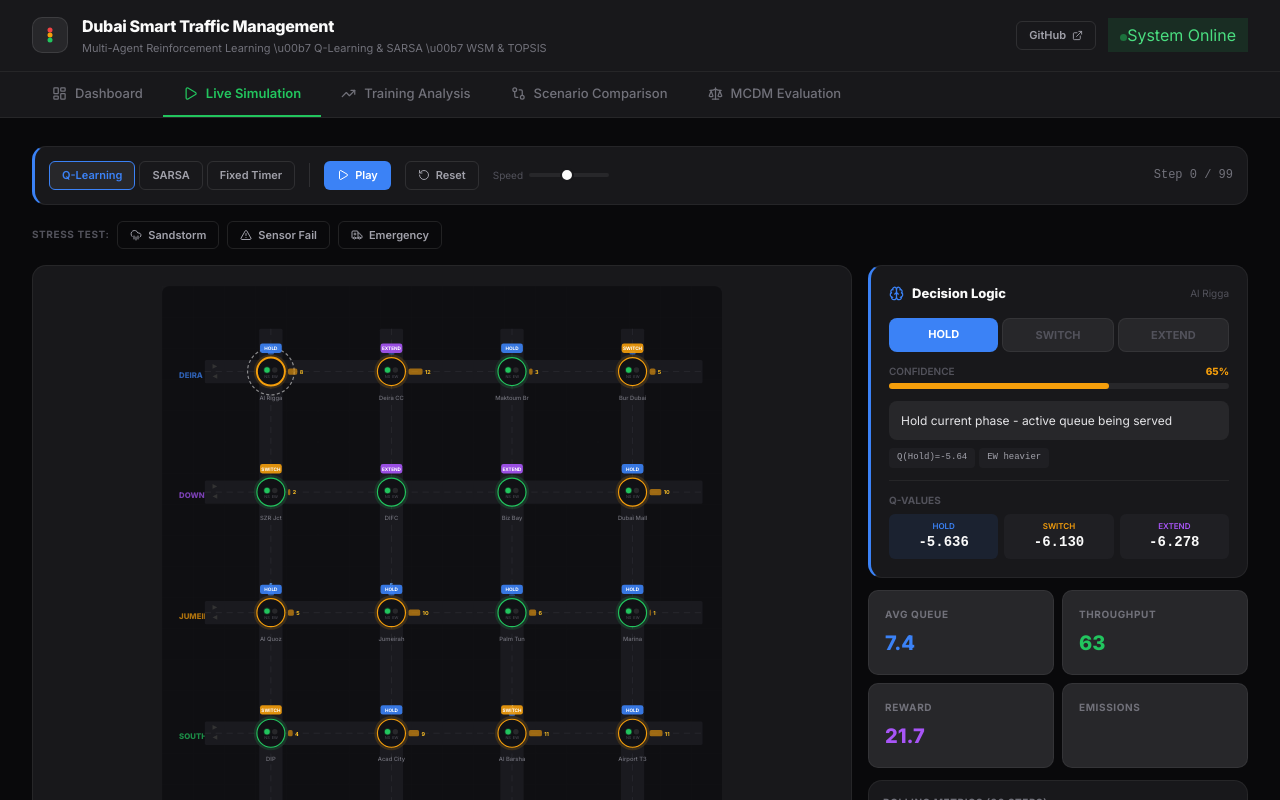
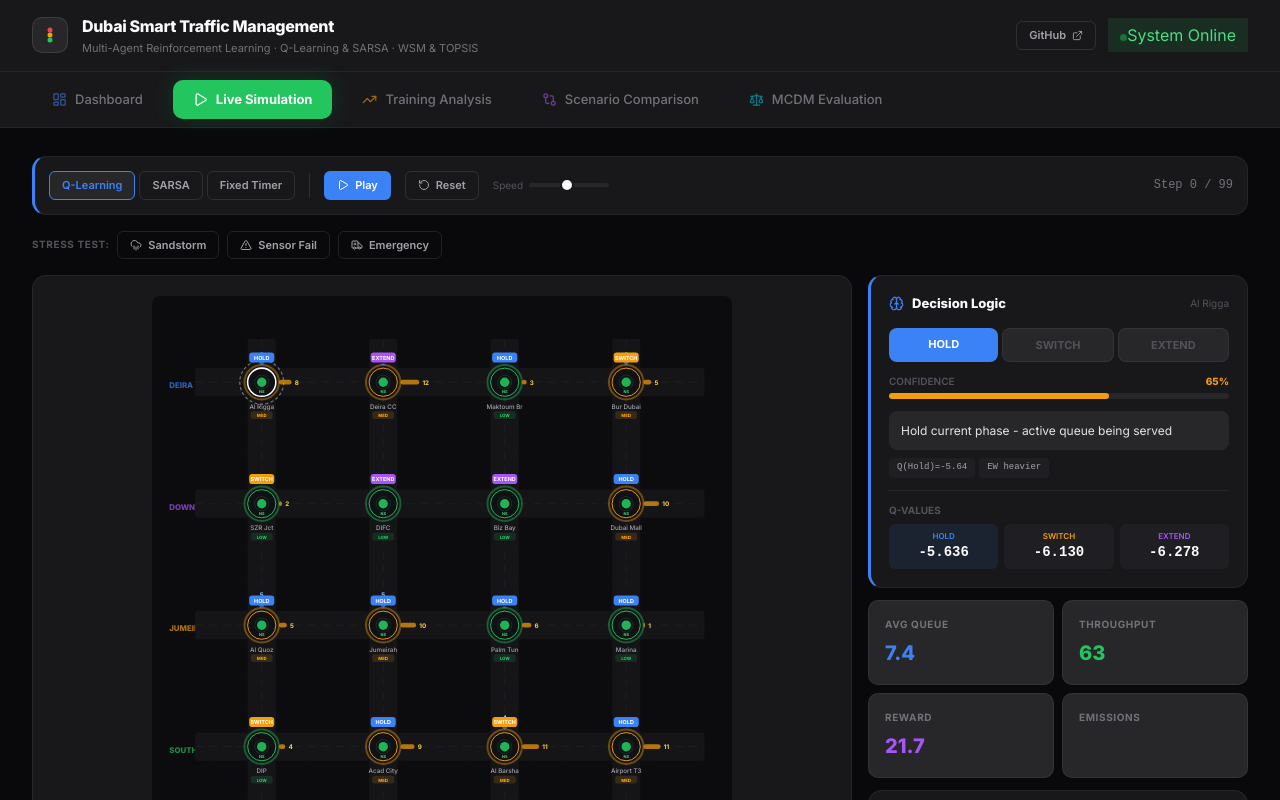
Before and after one commit to KartikJoshi23/smart-traffic-management, a React (Vite) app in the folder dashboard/: page / in a window 1280 px wide. Both pictures are taken after a click on the button "Live Simulation". Shown: the top 800 px of the page. Built offline with nearby package versions, Linux system fonts and the light colour scheme.

Commit message:
Fix: unicode literal, pill navbar, cleaner SVG intersections

```diff
--- a/dashboard/src/App.jsx
+++ b/dashboard/src/App.jsx
@@ -58,7 +58,7 @@
                 Dubai Smart Traffic Management
               </h1>
               <p style={{ fontSize: 11, color: "var(--text-muted)", marginTop: 2 }}>
-                Multi-Agent Reinforcement Learning \u00b7 Q-Learning & SARSA \u00b7 WSM & TOPSIS
+                Multi-Agent Reinforcement Learning {String.fromCharCode(183)} Q-Learning & SARSA {String.fromCharCode(183)} WSM & TOPSIS
               </p>
             </div>
           </div>
@@ -75,14 +75,14 @@
         </div>
       </header>
 
-      {/* Navigation - each tab colored */}
+      {/* Navigation - pill tabs */}
       <nav style={{ background: "var(--bg-card)", borderBottom: "1px solid var(--border-dim)" }}>
-        <div style={{ maxWidth: 1480, margin: "0 auto", padding: "0 32px", display: "flex", gap: 0 }}>
+        <div style={{ maxWidth: 1480, margin: "0 auto", padding: "0 28px", display: "flex", gap: 2, alignItems: "center" }}>
           {TABS.map(t => (
             <button key={t.id} onClick={() => setTab(t.id)}
               className={"nav-tab" + (tab === t.id ? " active" : "")}
               style={{ "--accent-color": t.color }}>
-              <t.icon size={15} style={{ color: tab === t.id ? t.color : undefined }}/>
+              <t.icon size={15} style={{ color: tab === t.id ? "white" : t.color, opacity: tab === t.id ? 1 : 0.6 }}/>
               {t.label}
             </button>
           ))}
--- a/dashboard/src/components/LiveSimulation.jsx
+++ b/dashboard/src/components/LiveSimulation.jsx
@@ -140,9 +140,9 @@
       <div style={{ display: "grid", gridTemplateColumns: "1fr 380px", gap: 16 }}>
         {/* SVG Grid */}
         <div className="card" style={{ padding: 20 }}>
-          <svg viewBox="0 0 720 720" style={{ width: "100%", maxHeight: 560, borderRadius: 10 }}>
+          <svg viewBox="0 0 740 740" style={{ width: "100%", maxHeight: 580, borderRadius: 10 }}>
             {/* Background */}
-            <rect width="720" height="720" fill="#0f0f12" rx="10"/>
+            <rect width="740" height="740" fill="#0c0c0f" rx="10"/>
 
             {/* Grid pattern */}
             <defs>
@@ -150,10 +150,10 @@
                 <path d="M 40 0 L 0 0 0 40" fill="none" stroke="rgba(255,255,255,0.02)" strokeWidth="0.5"/>
               </pattern>
             </defs>
-            <rect width="720" height="720" fill="url(#gridP)"/>
+            <rect width="740" height="740" fill="url(#gridP)"/>
 
             {/* Sandstorm overlay */}
-            {chaos.sand && <rect width="720" height="720" fill="rgba(245,158,11,0.05)" rx="10"/>}
+            {chaos.sand && <rect width="740" height="740" fill="rgba(245,158,11,0.06)" rx="10"/>}
 
             {/* Zone labels - left side, colored */}
             {ZONES.map((z, i) => (
@@ -164,11 +164,8 @@
             {[0,1,2,3].map(i => {
               const y = 110 + i * 155
               return <g key={"rh"+i}>
-                <rect x={55} y={y-15} width={640} height={30} fill="#1a1a1f" rx="2"/>
-                <line x1={55} y1={y} x2={695} y2={y} stroke="#2a2a30" strokeWidth="1" strokeDasharray="8 6"/>
-                {/* Direction arrows */}
-                <text x={65} y={y-5} fill="#333" fontSize="8" fontFamily="Inter">{String.fromCharCode(9654)}</text>
-                <text x={65} y={y+8} fill="#333" fontSize="8" fontFamily="Inter">{String.fromCharCode(9664)}</text>
+                <rect x={55} y={y-18} width={650} height={36} fill="#151518" rx="3"/>
+                <line x1={55} y1={y} x2={705} y2={y} stroke="rgba(255,255,255,0.06)" strokeWidth="1" strokeDasharray="10 8"/>
               </g>
             })}
 
@@ -176,8 +173,8 @@
             {[0,1,2,3].map(i => {
               const x = 140 + i * 155
               return <g key={"rv"+i}>
-                <rect x={x-15} y={55} width={30} height={640} fill="#1a1a1f" rx="2"/>
-                <line x1={x} y1={55} x2={x} y2={695} stroke="#2a2a30" strokeWidth="1" strokeDasharray="8 6"/>
+                <rect x={x-18} y={55} width={36} height={650} fill="#151518" rx="3"/>
+                <line x1={x} y1={55} x2={x} y2={705} stroke="rgba(255,255,255,0.06)" strokeWidth="1" strokeDasharray="10 8"/>
               </g>
             })}
 
@@ -189,70 +186,75 @@
               const isSel = selInt === i
               const hasFail = chaos.sensor && (i % 3 === step % 3)
               const hasEms = chaos.ems && i === (step % 16)
-              const zoneColor = ZONE_COLORS[row]
+              const isGreenNS = inter.phase === 0
 
               return (
                 <g key={i} onClick={() => setSelInt(i)} style={{ cursor: "pointer" }}>
-                  {/* Selection ring */}
-                  {isSel && <circle cx={cx} cy={cy} r={30} fill="none" stroke="white" strokeWidth={1.5} strokeDasharray="4 3" opacity={0.5}/>}
+                  {/* Selection highlight */}
+                  {isSel && <circle cx={cx} cy={cy} r={28} fill="none" stroke="white" strokeWidth={1.5} strokeDasharray="4 3" opacity={0.4}/>}
 
                   {/* Emergency pulse */}
                   {hasEms && <circle cx={cx} cy={cy} r={26} fill="none" stroke="#3b82f6" strokeWidth={2} opacity={0.6}>
-                    <animate attributeName="r" values="26;34;26" dur="1s" repeatCount="indefinite"/>
-                    <animate attributeName="opacity" values="0.6;0.2;0.6" dur="1s" repeatCount="indefinite"/>
+                    <animate attributeName="r" values="26;36;26" dur="1s" repeatCount="indefinite"/>
+                    <animate attributeName="opacity" values="0.6;0.1;0.6" dur="1s" repeatCount="indefinite"/>
                   </circle>}
 
-                  {/* Congestion glow */}
-                  <circle cx={cx} cy={cy} r={22} fill={cg.bg}/>
+                  {/* Outer congestion ring */}
+                  <circle cx={cx} cy={cy} r={22} fill="none" stroke={cg.color} strokeWidth={2.5} opacity={0.4}/>
 
-                  {/* Main circle */}
-                  <circle cx={cx} cy={cy} r={18} fill="#111115" stroke={cg.color} strokeWidth={isSel ? 2.5 : 1.5}/>
+                  {/* Main node */}
+                  <circle cx={cx} cy={cy} r={18} fill="#111115" stroke={isSel ? "white" : cg.color} strokeWidth={isSel ? 2 : 1.2}/>
 
-                  {/* Traffic light dots inside */}
-                  <circle cx={cx-5} cy={cy-2} r={3.5} fill={inter.phase === 0 ? "#22c55e" : "#27272a"} stroke={inter.phase === 0 ? "#22c55e40" : "none"} strokeWidth={2}/>
-                  <circle cx={cx+5} cy={cy-2} r={3.5} fill={inter.phase === 1 ? "#22c55e" : "#27272a"} stroke={inter.phase === 1 ? "#22c55e40" : "none"} strokeWidth={2}/>
+                  {/* Traffic signal: green for active direction */}
+                  <circle cx={cx} cy={cy} r={6} fill={isGreenNS ? "#22c55e" : "#ef4444"} opacity={0.9}/>
+                  <circle cx={cx} cy={cy} r={9} fill="none" stroke={isGreenNS ? "#22c55e" : "#ef4444"} strokeWidth={0.7} opacity={0.3}/>
 
-                  {/* Phase labels */}
-                  <text x={cx-5} y={cy+8} textAnchor="middle" fill="#52525b" fontSize="5" fontFamily="Inter">NS</text>
-                  <text x={cx+5} y={cy+8} textAnchor="middle" fill="#52525b" fontSize="5" fontFamily="Inter">EW</text>
+                  {/* Direction indicator text */}
+                  <text x={cx} y={cy + 14} textAnchor="middle" fill={isGreenNS ? "#4ade80" : "#f87171"} fontSize="5" fontWeight="700" fontFamily="Inter">{isGreenNS ? "NS" : "EW"}</text>
 
-                  {/* NS Queue bar (upward) */}
+                  {/* NS Queue bar (upward from intersection) */}
                   {inter.queue_ns > 0 && <>
-                    <rect x={cx-4} y={cy - 22 - Math.min(inter.queue_ns * 1.5, 40)} width={8} height={Math.min(inter.queue_ns * 1.5, 40)} fill="#3b82f6" opacity={0.6} rx={2}/>
-                    <text x={cx} y={cy - 25 - Math.min(inter.queue_ns * 1.5, 40)} textAnchor="middle" fill="#60a5fa" fontSize="7" fontWeight="700">{chaos.sensor && hasFail ? "?" : inter.queue_ns}</text>
+                    <rect x={cx - 3} y={cy - 22 - Math.min(inter.queue_ns * 2, 50)} width={6} height={Math.min(inter.queue_ns * 2, 50)} fill="#3b82f6" opacity={0.7} rx={3}/>
+                    <text x={cx} y={cy - 26 - Math.min(inter.queue_ns * 2, 50)} textAnchor="middle" fill="#93c5fd" fontSize="8" fontWeight="700">{chaos.sensor && hasFail ? "?" : Math.round(inter.queue_ns)}</text>
                   </>}
 
-                  {/* EW Queue bar (rightward) */}
+                  {/* EW Queue bar (rightward from intersection) */}
                   {inter.queue_ew > 0 && <>
-                    <rect x={cx + 22} y={cy-4} width={Math.min(inter.queue_ew * 1.5, 40)} height={8} fill="#f59e0b" opacity={0.6} rx={2}/>
-                    <text x={cx + 25 + Math.min(inter.queue_ew * 1.5, 40)} y={cy+3} fill="#fbbf24" fontSize="7" fontWeight="700">{chaos.sensor && hasFail ? "?" : inter.queue_ew}</text>
+                    <rect x={cx + 22} y={cy - 3} width={Math.min(inter.queue_ew * 2, 50)} height={6} fill="#f59e0b" opacity={0.7} rx={3}/>
+                    <text x={cx + 26 + Math.min(inter.queue_ew * 2, 50)} y={cy + 3} fill="#fcd34d" fontSize="8" fontWeight="700">{chaos.sensor && hasFail ? "?" : Math.round(inter.queue_ew)}</text>
                   </>}
 
-                  {/* Name */}
-                  <text x={cx} y={cy+36} textAnchor="middle" fill="#71717a" fontSize="7.5" fontWeight="500" fontFamily="Inter">{NAMES[i]}</text>
+                  {/* Intersection name */}
+                  <text x={cx} y={cy + 34} textAnchor="middle" fill="#a1a1aa" fontSize="8" fontWeight="500" fontFamily="Inter">{NAMES[i]}</text>
 
-                  {/* Action badge */}
+                  {/* Congestion label below name */}
+                  <rect x={cx - 14} y={cy + 37} width={28} height={10} rx={3} fill={cg.bg}/>
+                  <text x={cx} y={cy + 44.5} textAnchor="middle" fill={cg.color} fontSize="5.5" fontWeight="800" fontFamily="Inter">{cg.label}</text>
+
+                  {/* Action badge above */}
                   {frame?.actions?.[i] != null && (
                     <g>
-                      <rect x={cx-14} y={cy-36} width={28} height={12} rx={3} fill={ACT_COLORS[frame.actions[i]]} opacity={0.9}/>
-                      <text x={cx} y={cy-27.5} textAnchor="middle" fill="white" fontSize="6" fontWeight="700" fontFamily="Inter">{ACTIONS[frame.actions[i]]}</text>
+                      <rect x={cx - 16} y={cy - 38} width={32} height={13} rx={4} fill={ACT_COLORS[frame.actions[i]]}/>
+                      <text x={cx} y={cy - 28.5} textAnchor="middle" fill="white" fontSize="7" fontWeight="700" fontFamily="Inter">{ACTIONS[frame.actions[i]]}</text>
                     </g>
                   )}
 
-                  {/* Sensor fail */}
-                  {hasFail && <text x={cx+16} y={cy-12} fill="#ef4444" fontSize="12" fontWeight="bold">!</text>}
+                  {/* Sensor fail indicator */}
+                  {hasFail && <text x={cx + 16} y={cy - 14} fill="#ef4444" fontSize="14" fontWeight="bold">!</text>}
                 </g>
               )
             })}
 
             {/* Legend */}
-            <g transform="translate(480, 688)">
-              <rect x={0} y={-4} width={10} height={10} fill="#3b82f6" rx={2} opacity={0.6}/>
-              <text x={14} y={4} fill="#71717a" fontSize="9" fontFamily="Inter">NS Queue</text>
-              <rect x={80} y={-4} width={10} height={10} fill="#f59e0b" rx={2} opacity={0.6}/>
-              <text x={94} y={4} fill="#71717a" fontSize="9" fontFamily="Inter">EW Queue</text>
-              <circle cx={175} cy={1} r={4} fill="#22c55e" opacity={0.5}/>
-              <text x={183} y={4} fill="#71717a" fontSize="9" fontFamily="Inter">Green Phase</text>
+            <g transform="translate(440, 718)">
+              <rect x={0} y={-4} width={10} height={10} fill="#3b82f6" rx={2} opacity={0.7}/>
+              <text x={14} y={4} fill="#a1a1aa" fontSize="9" fontFamily="Inter">NS Queue</text>
+              <rect x={85} y={-4} width={10} height={10} fill="#f59e0b" rx={2} opacity={0.7}/>
+              <text x={99} y={4} fill="#a1a1aa" fontSize="9" fontFamily="Inter">EW Queue</text>
+              <circle cx={185} cy={1} r={4} fill="#22c55e"/>
+              <text x={193} y={4} fill="#a1a1aa" fontSize="9" fontFamily="Inter">NS Green</text>
+              <circle cx={255} cy={1} r={4} fill="#ef4444"/>
+              <text x={263} y={4} fill="#a1a1aa" fontSize="9" fontFamily="Inter">EW Green</text>
             </g>
           </svg>
         </div>
--- a/dashboard/src/index.css
+++ b/dashboard/src/index.css
@@ -102,28 +102,31 @@
 
 /* Navigation */
 .nav-tab {
-  padding: 12px 20px;
+  padding: 10px 20px;
   font-size: 13px;
   font-weight: 500;
   cursor: pointer;
-  transition: all 0.15s;
+  transition: all 0.2s;
   border: none;
   background: transparent;
   color: var(--text-muted);
   display: flex;
   align-items: center;
   gap: 8px;
-  border-bottom: 2px solid transparent;
+  border-radius: 10px;
+  margin: 8px 4px;
   white-space: nowrap;
+  position: relative;
 }
 .nav-tab:hover {
   color: var(--text-secondary);
-  background: rgba(255,255,255,0.03);
+  background: rgba(255,255,255,0.04);
 }
 .nav-tab.active {
-  color: var(--accent-color, var(--text-white));
-  border-bottom-color: var(--accent-color, var(--blue));
-  font-weight: 600;
+  color: white;
+  font-weight: 700;
+  background: var(--accent-color, var(--blue));
+  box-shadow: 0 2px 12px rgba(0,0,0,0.3), 0 0 20px color-mix(in srgb, var(--accent-color, var(--blue)) 25%, transparent);
 }
 
 /* Buttons */
```
